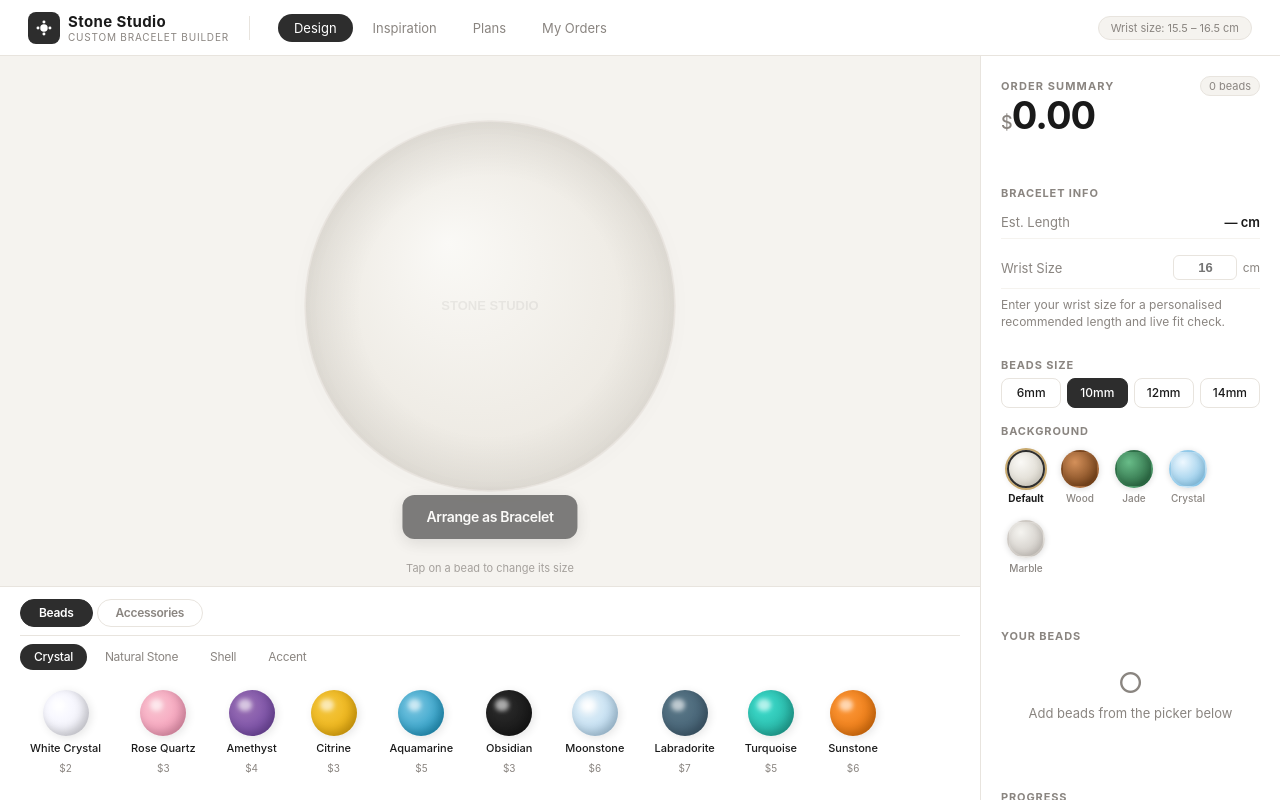
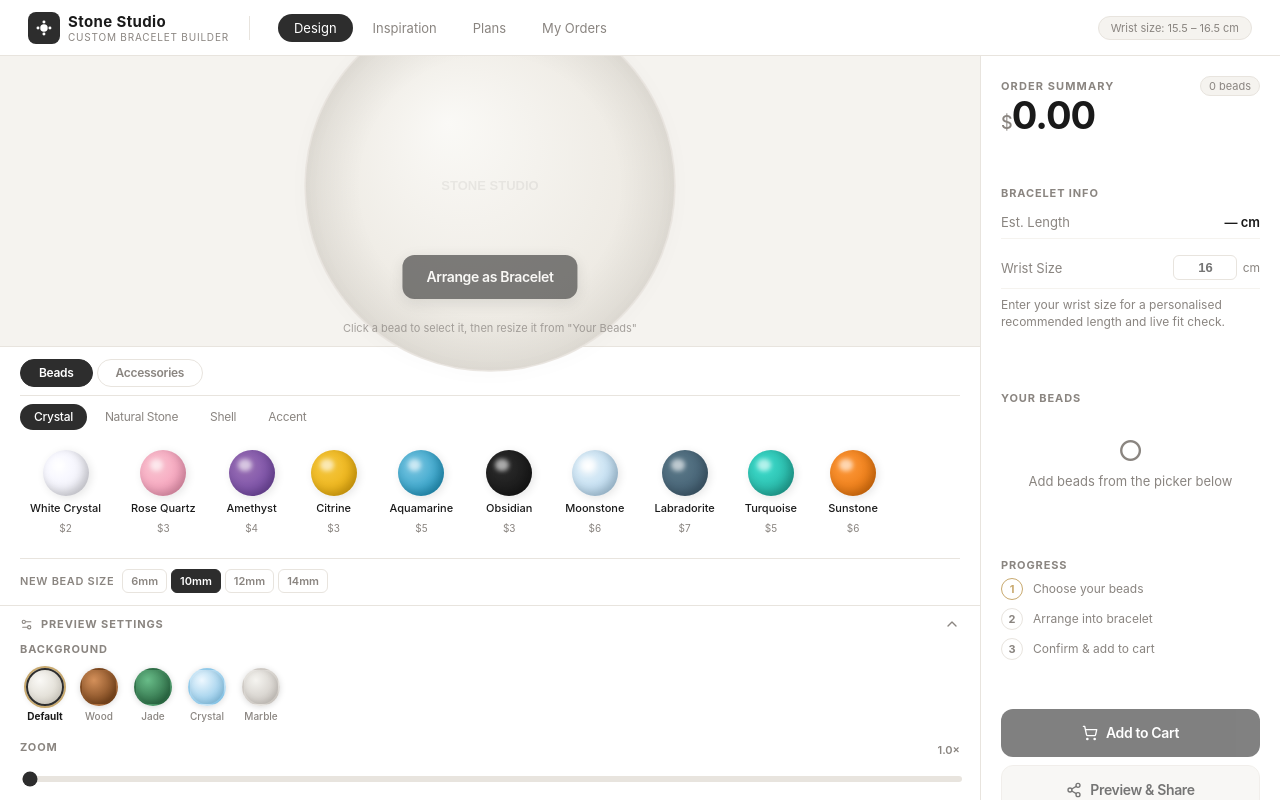
Before and after one commit to pastrainbow/bracelet_custom_configure, a React (Vite) app: page / in a window 1280 px wide. Built offline with nearby package versions, Linux system fonts and the light colour scheme.

Commit message:
Feat: bead size selectionn improvement

```diff
--- a/src/components/BeadPicker.tsx
+++ b/src/components/BeadPicker.tsx
@@ -1,17 +1,51 @@
 import { useMemo, useState } from 'react';
 import type { SuperCategory } from '@/types';
+import { BEAD_SIZES } from '@/config/constants';
 import { CATALOGUE, SUPERCATS } from '@/data/catalogue';
+import { formatPrice, priceFor } from '@/data/pricing';
 import { useStore } from '@/store/store';
 import { ItemThumb } from './ItemThumb';
 import { PillTabs } from './ui/PillTabs';
+import { cn } from './ui/cn';
 
 const SUPER_TABS = [
   { value: 'beads', label: 'Beads' },
   { value: 'accessories', label: 'Accessories' },
 ];
 
+/** Compact size picker — sets the size of beads added from now on. */
+function AddSizeSelector() {
+  const beadSize = useStore((s) => s.beadSize);
+  const setBeadSize = useStore((s) => s.setBeadSize);
+
+  return (
+    <div className="mt-2.5 flex items-center gap-2 border-t border-border pt-2.5">
+      <span className="text-[11px] font-semibold uppercase tracking-[0.06em] text-muted">
+        New bead size
+      </span>
+      <div className="flex gap-1">
+        {BEAD_SIZES.map((mm) => (
+          <button
+            key={mm}
+            onClick={() => setBeadSize(mm)}
+            className={cn(
+              'rounded-md border px-2 py-1 text-[11px] font-semibold transition-colors',
+              beadSize === mm
+                ? 'border-accent bg-accent text-white'
+                : 'border-border text-muted hover:border-gold hover:text-gold',
+            )}
+          >
+            {mm}mm
+          </button>
+        ))}
+      </div>
+    </div>
+  );
+}
+
 export function BeadPicker() {
   const addItem = useStore((s) => s.addItem);
+  const beadSize = useStore((s) => s.beadSize);
   const [superCat, setSuperCat] = useState<SuperCategory>('beads');
   const [category, setCategory] = useState<string>(SUPERCATS.beads[0].cat);
 
@@ -50,10 +84,12 @@ export function BeadPicker() {
           >
             <ItemThumb def={def} size={46} />
             <div className="text-center text-[11px] font-medium leading-tight text-ink">{def.name}</div>
-            <div className="text-[10px] text-muted">${def.price}</div>
+            <div className="text-[10px] text-muted">{formatPrice(priceFor(def, beadSize))}</div>
           </button>
         ))}
       </div>
+
+      <AddSizeSelector />
     </div>
   );
 }
--- /dev/null
+++ b/src/components/PreviewSettings.tsx
@@ -0,0 +1,62 @@
+import { useState } from 'react';
+import { ChevronDown, Settings2 } from 'lucide-react';
+import { useStore } from '@/store/store';
+import { TextureSelector } from './sidebar/TextureSelector';
+import { SectionTitle } from './ui/SectionTitle';
+import { cn } from './ui/cn';
+import { MAX_ZOOM, MIN_ZOOM } from '@/config/constants';
+
+function ZoomControl() {
+  const zoom = useStore((s) => s.zoom);
+  const setZoom = useStore((s) => s.setZoom);
+
+  return (
+    <div>
+      <div className="mb-1.5 flex items-center justify-between">
+        <SectionTitle>Zoom</SectionTitle>
+        <span className="text-[11px] font-semibold text-muted">{zoom.toFixed(1)}×</span>
+      </div>
+      <input
+        type="range"
+        min={MIN_ZOOM}
+        max={MAX_ZOOM}
+        step={0.1}
+        value={zoom}
+        onChange={(e) => setZoom(Number(e.target.value))}
+        aria-label="Preview zoom"
+        className="h-1.5 w-full cursor-pointer appearance-none rounded-full bg-border accent-accent"
+      />
+    </div>
+  );
+}
+
+/** Collapsible panel with bowl background + zoom; sits below the bead picker. */
+export function PreviewSettings() {
+  const [open, setOpen] = useState(true);
+
+  return (
+    <div className="flex-shrink-0 border-t border-border bg-surface">
+      <button
+        onClick={() => setOpen((o) => !o)}
+        aria-expanded={open}
+        className="flex w-full items-center justify-between px-5 py-2.5 text-left max-[639px]:px-4"
+      >
+        <span className="flex items-center gap-2 text-[11px] font-bold uppercase tracking-[0.08em] text-muted">
+          <Settings2 size={13} />
+          Preview Settings
+        </span>
+        <ChevronDown
+          size={16}
+          className={cn('text-muted transition-transform duration-200', open && 'rotate-180')}
+        />
+      </button>
+
+      {open && (
+        <div className="flex flex-col gap-3 px-5 pb-3.5 max-[639px]:px-4">
+          <TextureSelector />
+          <ZoomControl />
+        </div>
+      )}
+    </div>
+  );
+}
--- a/src/components/Sidebar.tsx
+++ b/src/components/Sidebar.tsx
@@ -1,8 +1,6 @@
 import { useStore } from '@/store/store';
 import { OrderSummary } from './sidebar/OrderSummary';
 import { BraceletInfo } from './sidebar/BraceletInfo';
-import { SizeSelector } from './sidebar/SizeSelector';
-import { TextureSelector } from './sidebar/TextureSelector';
 import { BeadList } from './sidebar/BeadList';
 import { Steps } from './sidebar/Steps';
 import { CtaButtons } from './sidebar/CtaButtons';
@@ -24,8 +22,6 @@ export function Sidebar() {
       <OrderSummary />
       <Divider />
       <BraceletInfo />
-      <SizeSelector />
-      <TextureSelector />
       <Divider />
       <BeadList />
       <Divider />
--- a/src/components/Studio.tsx
+++ b/src/components/Studio.tsx
@@ -2,13 +2,14 @@ import { useRef } from 'react';
 import { useStore } from '@/store/store';
 import { useBraceletEngine } from '@/hooks/useBraceletEngine';
 import { BeadPicker } from './BeadPicker';
+import { PreviewSettings } from './PreviewSettings';
 import { Button } from './ui/Button';
 import { cn } from './ui/cn';
 
 /**
  * The left half of the configurator: the physics bowl, the arrange button, the
- * hint line, and the bead picker. Owns the engine (via useBraceletEngine) and
- * the overlay canvas that spans the whole column.
+ * hint line, the bead picker and preview settings. Owns the engine (via
+ * useBraceletEngine) and the overlay canvas that spans the whole column.
  */
 export function Studio() {
   const containerRef = useRef<HTMLDivElement>(null);
@@ -21,6 +22,7 @@ export function Studio() {
   const count = useStore((s) => s.items.length);
   const toggleArrange = useStore((s) => s.toggleArrange);
   const shareOpen = useStore((s) => s.shareOpen);
+  const zoom = useStore((s) => s.zoom);
   const isBracelet = mode !== 'free';
 
   return (
@@ -42,9 +44,14 @@ export function Studio() {
       >
         <div
           data-canvas-wrap
-          className="relative flex items-center justify-center max-[639px]:h-[85vw] max-[639px]:max-h-[400px] max-[639px]:min-h-[280px] max-[639px]:w-full"
+          className="relative flex items-center justify-center overflow-hidden max-[639px]:h-[85vw] max-[639px]:max-h-[400px] max-[639px]:min-h-[280px] max-[639px]:w-full"
         >
-          <canvas ref={physicsRef} className="cursor-none touch-none" />
+          {/* Zoom is applied to a wrapper, not the canvas (the engine sets the
+              canvas width/height imperatively). getBoundingClientRect on the
+              canvas reflects this transform, so pointer hit-testing stays correct. */}
+          <div className="transition-transform duration-200" style={{ transform: `scale(${zoom})` }}>
+            <canvas ref={physicsRef} className="block cursor-none touch-none" />
+          </div>
         </div>
 
         <div className="absolute bottom-4 left-1/2 -translate-x-1/2 max-[639px]:static max-[639px]:translate-x-0">
@@ -66,7 +73,7 @@ export function Studio() {
           shareOpen ? 'opacity-0' : 'opacity-75',
         )}
       >
-        Tap on a bead to change its size
+        Click a bead to select it, then resize it from "Your Beads"
       </p>
 
       <div
@@ -76,6 +83,7 @@ export function Studio() {
         )}
       >
         <BeadPicker />
+        <PreviewSettings />
       </div>
     </div>
   );
--- a/src/components/sidebar/BeadList.tsx
+++ b/src/components/sidebar/BeadList.tsx
@@ -1,7 +1,8 @@
-import { X } from 'lucide-react';
+import { Trash2, X } from 'lucide-react';
 import type { PlacedItem } from '@/types';
 import { isAccessory } from '@/types';
 import { BEAD_SIZES } from '@/config/constants';
+import { formatPrice, priceFor } from '@/data/pricing';
 import { useStore } from '@/store/store';
 import { cn } from '../ui/cn';
 import { SectionTitle } from '../ui/SectionTitle';
@@ -34,7 +35,7 @@ function BeadRow({ item }: { item: PlacedItem }) {
           style={{ background: dotBackground(item) }}
         />
         <span className="flex-1 text-muted">{`${item.def.name} · ${item.size}mm`}</span>
-        <span className="text-[11px] text-muted">${item.def.price.toFixed(2)}</span>
+        <span className="text-[11px] text-muted">{formatPrice(priceFor(item.def, item.size))}</span>
         <button
           onClick={(e) => {
             e.stopPropagation();
@@ -74,11 +75,44 @@ function BeadRow({ item }: { item: PlacedItem }) {
 
 export function BeadList() {
   const items = useStore((s) => s.items);
+  const clearAll = useStore((s) => s.clearAll);
+  const setAllBeadSize = useStore((s) => s.setAllBeadSize);
+  const hasBeads = items.length > 0;
 
   return (
     <div>
-      <SectionTitle>Your Beads</SectionTitle>
-      {items.length === 0 ? (
+      <div className="mb-1.5 flex items-center justify-between gap-2">
+        <SectionTitle>Your Beads</SectionTitle>
+        {hasBeads && (
+          <div className="flex items-center gap-1.5">
+            <select
+              value=""
+              onChange={(e) => {
+                const mm = Number(e.target.value);
+                if (mm) setAllBeadSize(mm);
+              }}
+              aria-label="Set all beads to a size"
+              className="cursor-pointer rounded-md border border-border bg-surface px-1.5 py-1 text-[11px] font-medium text-muted outline-none transition-colors hover:border-gold focus:border-gold"
+            >
+              <option value="">Set all…</option>
+              {BEAD_SIZES.map((mm) => (
+                <option key={mm} value={mm}>
+                  {mm}mm
+                </option>
+              ))}
+            </select>
+            <button
+              onClick={clearAll}
+              className="flex items-center gap-1 rounded-md border border-border px-1.5 py-1 text-[11px] font-medium text-muted transition-colors hover:border-red-300 hover:bg-red-50 hover:text-red-600"
+            >
+              <Trash2 size={12} />
+              Clear
+            </button>
+          </div>
+        )}
+      </div>
+
+      {!hasBeads ? (
         <div className="px-5 py-5 text-center text-[13px] text-muted">
           <div className="mb-2 text-[28px] leading-none">○</div>
           Add beads from the picker below
--- a/src/config/constants.ts
+++ b/src/config/constants.ts
@@ -9,6 +9,10 @@ export const DEFAULT_BEAD_SIZE: BeadSizeMm = 10;
 
 /** Pixels of bead radius per millimetre of diameter. */
 export const MM_TO_RADIUS = 2.2;
+
+/** Bowl/bracelet preview magnification range (1 = fit). */
+export const MIN_ZOOM = 1;
+export const MAX_ZOOM = 2.5;
 
 // ── Wrist fit ──
 // A bracelet should sit a little larger than the wrist for comfort. The
--- /dev/null
+++ b/src/data/pricing.ts
@@ -0,0 +1,25 @@
+import type { ItemDef } from '@/types';
+import { isAccessory } from '@/types';
+
+/**
+ * Price multiplier by bead diameter (mm) — larger beads use more material and
+ * cost more. Keyed to the offered sizes; unknown sizes fall back to 1×.
+ */
+export const SIZE_PRICE_FACTOR: Record<number, number> = {
+  6: 0.6,
+  10: 1,
+  12: 1.4,
+  14: 1.8,
+};
+
+/** Price of an item at a given size. Beads scale with size; accessories don't. */
+export function priceFor(def: ItemDef, mm: number): number {
+  if (isAccessory(def)) return def.price;
+  const factor = SIZE_PRICE_FACTOR[mm] ?? 1;
+  return Math.round(def.price * factor * 100) / 100;
+}
+
+/** Compact price label, e.g. "$2" or "$2.80". */
+export function formatPrice(n: number): string {
+  return Number.isInteger(n) ? `$${n}` : `$${n.toFixed(2)}`;
+}
--- a/src/engine/BraceletEngine.ts
+++ b/src/engine/BraceletEngine.ts
@@ -490,6 +490,22 @@ export class BraceletEngine {
     }
     this.emit();
     return true;
+  }
+
+  /** Set the size used for newly added beads, without touching existing ones. */
+  setDefaultBeadSize(mm: number): void {
+    this.beadSize = mm;
+  }
+
+  /** Remove every bead and return to the empty dish. */
+  clearAll(): void {
+    for (const item of this.items) Matter.World.remove(this.pw.world, item.body);
+    this.items = [];
+    this.selectedId = null;
+    this.mode = 'free';
+    this.braceletAngle = 0;
+    this.canvas.style.cursor = 'none';
+    this.emit();
   }
 
   setTexture(id: TextureId): void {
--- a/src/store/store.ts
+++ b/src/store/store.ts
@@ -1,6 +1,7 @@
 import { create } from 'zustand';
 import type { EngineSummary, ItemDef, PlacedItem, StudioMode } from '@/types';
 import { DEFAULT_BEAD_SIZE } from '@/config/constants';
+import { priceFor } from '@/data/pricing';
 import type { TextureId } from '@/data/textures';
 import type { BraceletEngine } from '@/engine/BraceletEngine';
 import {
@@ -27,6 +28,8 @@ interface ConfiguratorState {
   selectedId: string | null;
   beadSize: number;
   texture: TextureId;
+  /** Magnification of the bowl/bracelet preview (1 = fit). */
+  zoom: number;
   /** Shopper's wrist circumference in cm, or null until entered. */
   wristSizeCm: number | null;
   /** Highest completed step (0–3) for the progress tracker. */
@@ -47,9 +50,14 @@ interface ConfiguratorState {
   addItem: (def: ItemDef) => void;
   removeItem: (id: string) => void;
   resizeItem: (id: string, mm: number) => void;
+  clearAll: () => void;
   selectItem: (id: string | null) => void;
+  /** Size for newly-added beads only (does not touch existing beads). */
   setBeadSize: (mm: number) => void;
+  /** Resize every existing bead to the given size. */
+  setAllBeadSize: (mm: number) => void;
   setTexture: (id: TextureId) => void;
+  setZoom: (zoom: number) => void;
   setWristSize: (cm: number | null) => void;
   toggleArrange: () => void;
   addToCart: () => Promise<void>;
@@ -67,6 +75,7 @@ export const useStore = create<ConfiguratorState>((set, get) => ({
   selectedId: null,
   beadSize: DEFAULT_BEAD_SIZE,
   texture: 'default',
+  zoom: 1,
   wristSizeCm: null,
   progress: 0,
   cartPending: false,
@@ -95,11 +104,17 @@ export const useStore = create<ConfiguratorState>((set, get) => ({
   addItem: (def) => get().engine?.addItem(def),
   removeItem: (id) => get().engine?.removeItem(id),
   resizeItem: (id, mm) => get().engine?.resizeItem(id, mm),
+  clearAll: () => get().engine?.clearAll(),
   selectItem: (id) => get().engine?.selectItem(id),
 
   setBeadSize: (mm) => {
-    // Only commit the selected size if the engine actually applied it (a size
-    // increase that would overlap beads is rejected).
+    // Only changes the size of beads added from now on; existing beads stay.
+    set({ beadSize: mm });
+    get().engine?.setDefaultBeadSize(mm);
+  },
+
+  setAllBeadSize: (mm) => {
+    // Resize every existing bead; rejected if it would exceed the max length.
     const applied = get().engine?.setBeadSize(mm);
     if (applied !== false) set({ beadSize: mm });
   },
@@ -108,6 +123,8 @@ export const useStore = create<ConfiguratorState>((set, get) => ({
     set({ texture: id });
     get().engine?.setTexture(id);
   },
+
+  setZoom: (zoom) => set({ zoom }),
 
   setWristSize: (cm) => set({ wristSizeCm: cm }),
 
@@ -127,7 +144,7 @@ export const useStore = create<ConfiguratorState>((set, get) => ({
         defId: it.def.id,
         name: it.def.name,
         size: it.size,
-        price: it.def.price,
+        price: priceFor(it.def, it.size),
       })),
       beadCount: totals.count,
       totalPrice: totals.totalPrice,
@@ -175,7 +192,7 @@ export const useStore = create<ConfiguratorState>((set, get) => ({
 export function selectTotals(state: Pick<ConfiguratorState, 'items' | 'beadSize'>): DerivedTotals {
   const { items } = state;
   const count = items.length;
-  const totalPrice = items.reduce((sum, it) => sum + it.def.price, 0);
+  const totalPrice = items.reduce((sum, it) => sum + priceFor(it.def, it.size), 0);
   // Approximate strung length: bead diameter + ~0.5mm spacing, in cm.
   const lengthCm = items.reduce((sum, it) => sum + it.size + 0.5, 0) * 0.1;
   return { count, totalPrice, lengthCm: Number(lengthCm.toFixed(1)) };
```
